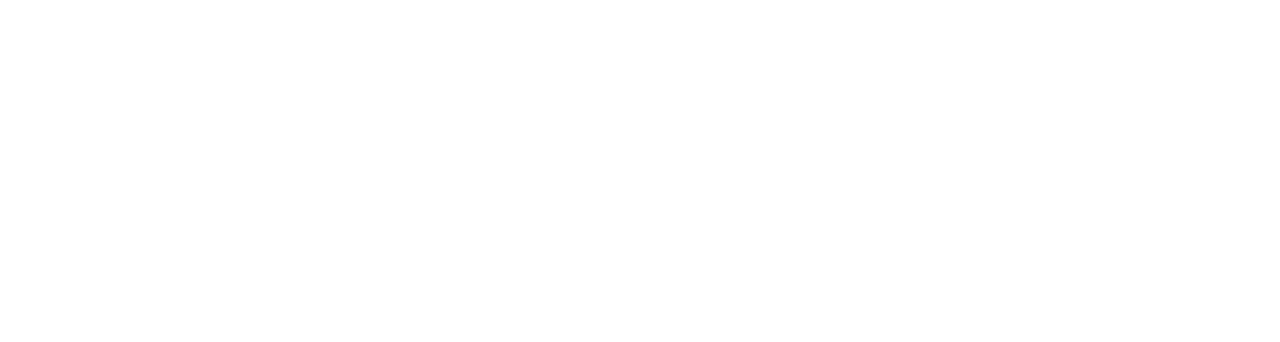
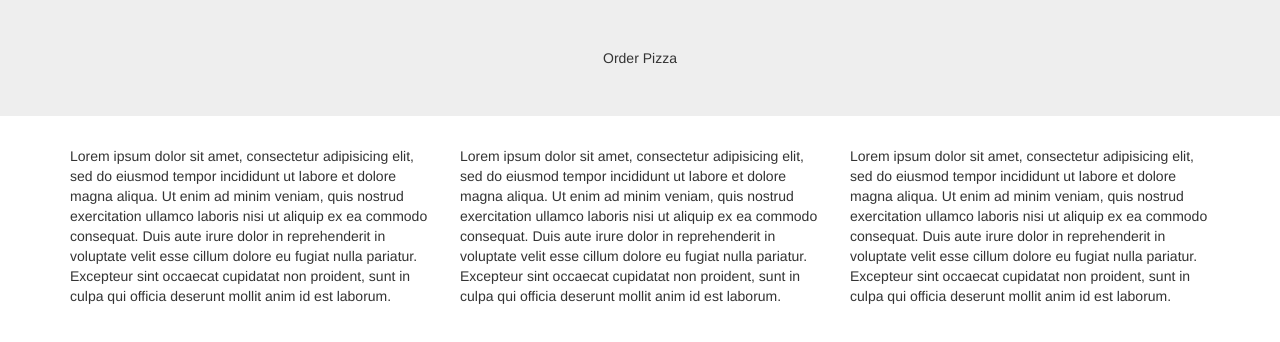
Before and after one commit to BullThistle/order-pizza, a plain HTML site: page index.html in a window 1280 px wide. Drawn offline with nearby package versions, Linux system fonts and the light colour scheme.

Commit message:
create bootstrap layout

```diff
--- a/css/styles.css
+++ b/css/styles.css
@@ -0,0 +1,3 @@
+.jumbotron{
+    text-align: center;
+}
--- a/index.html
+++ b/index.html
@@ -1,10 +1,27 @@
 <!DOCTYPE html>
 <html>
         <head>
+                <link rel="stylesheet" href="https://maxcdn.bootstrapcdn.com/bootstrap/3.3.7/css/bootstrap.min.css" integrity="sha384-BVYiiSIFeK1dGmJRAkycuHAHRg32OmUcww7on3RYdg4Va+PmSTsz/K68vbdEjh4u" crossorigin="anonymous">
+                <script src="https://ajax.googleapis.com/ajax/libs/jquery/3.2.1/jquery.min.js"></script>
+                <link rel="stylesheet" href="css/styles.css">
+                <script type="text/javascript" src="js/scripts.js"></script>
                 <meta charset="utf-8">
                 <title>Order Pizza</title>
         </head>
         <body>
-
+                <div class="jumbotron">Order Pizza</div>
+                <div class="container">
+                        <div class="row">
+                                <div class="col-xs-6 col-md-4">
+                                        Lorem ipsum dolor sit amet, consectetur adipisicing elit, sed do eiusmod tempor incididunt ut labore et dolore magna aliqua. Ut enim ad minim veniam, quis nostrud exercitation ullamco laboris nisi ut aliquip ex ea commodo consequat. Duis aute irure dolor in reprehenderit in voluptate velit esse cillum dolore eu fugiat nulla pariatur. Excepteur sint occaecat cupidatat non proident, sunt in culpa qui officia deserunt mollit anim id est laborum.
+                                </div>
+                                <div class="col-xs-6 col-md-4">
+                                        Lorem ipsum dolor sit amet, consectetur adipisicing elit, sed do eiusmod tempor incididunt ut labore et dolore magna aliqua. Ut enim ad minim veniam, quis nostrud exercitation ullamco laboris nisi ut aliquip ex ea commodo consequat. Duis aute irure dolor in reprehenderit in voluptate velit esse cillum dolore eu fugiat nulla pariatur. Excepteur sint occaecat cupidatat non proident, sunt in culpa qui officia deserunt mollit anim id est laborum.
+                                </div>
+                                <div class="col-xs-6 col-md-4">
+                                        Lorem ipsum dolor sit amet, consectetur adipisicing elit, sed do eiusmod tempor incididunt ut labore et dolore magna aliqua. Ut enim ad minim veniam, quis nostrud exercitation ullamco laboris nisi ut aliquip ex ea commodo consequat. Duis aute irure dolor in reprehenderit in voluptate velit esse cillum dolore eu fugiat nulla pariatur. Excepteur sint occaecat cupidatat non proident, sunt in culpa qui officia deserunt mollit anim id est laborum.
+                                </div>
+                        </div>
+                </div>
         </body>
 </html>
```
